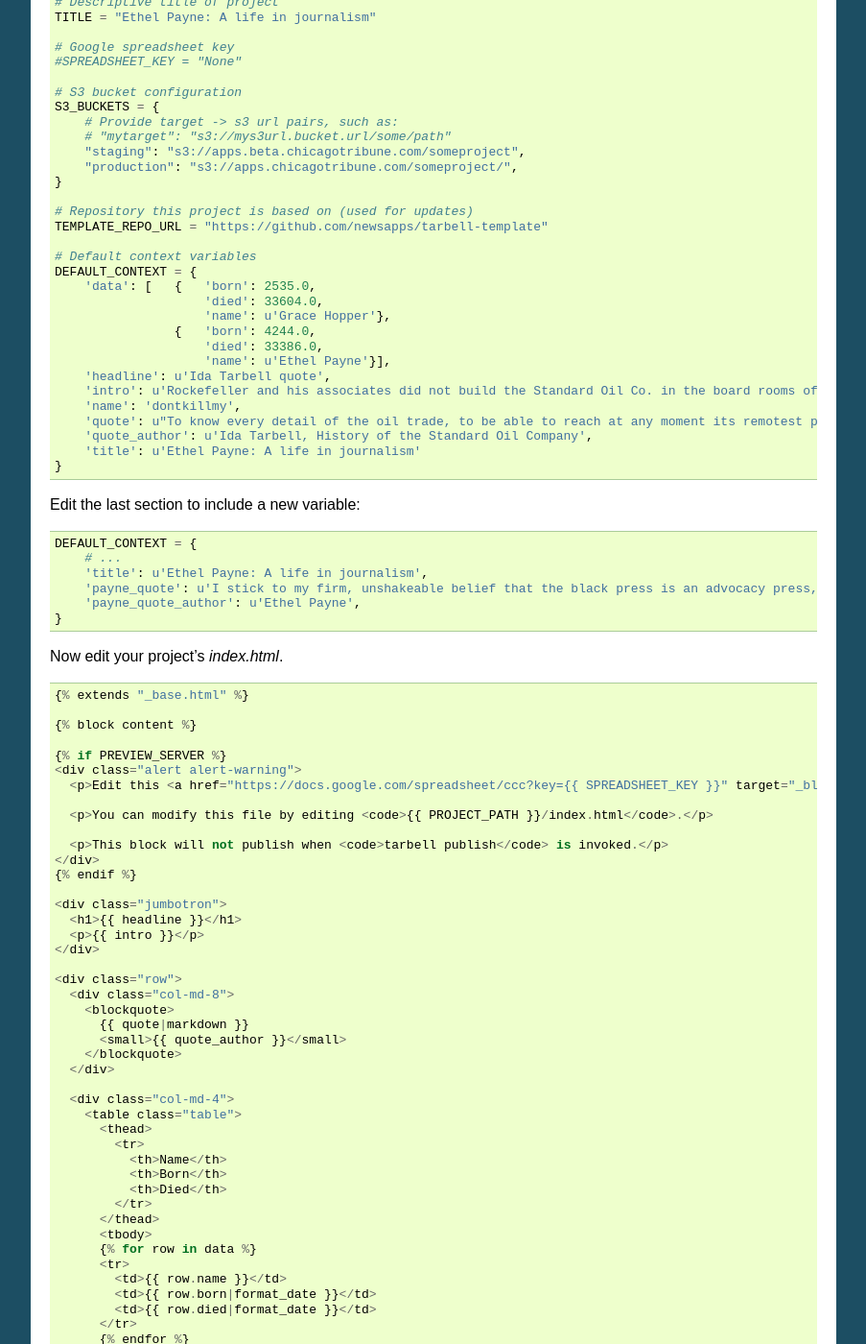
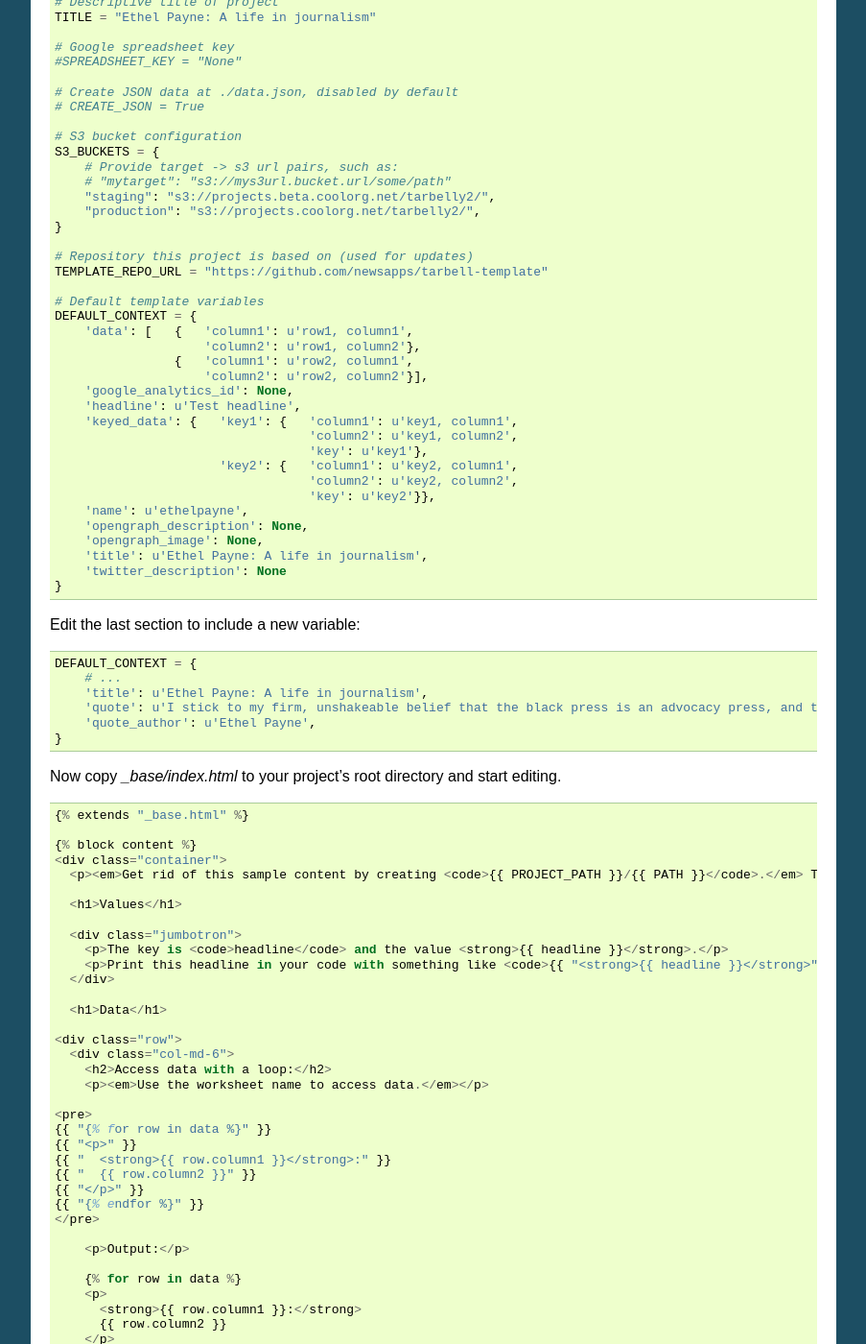
Before and after one commit to tarbell-project/tarbell, a Sphinx documentation site: the page built from tarbell/docs/tutorial.rst, in a window 1280 px wide and 1400 px high, scrolled down 2128 px. Shown: the whole window at 96% size, without its empty margins (198-1101 px from the left). Built offline with Sphinx 7.4.7, drawn with Linux system fonts in a browser that asks for light colours; some of the changed text lies outside the part shown.

Commit message:
update docs

```diff
--- a/tarbell/docs/tutorial.rst
+++ b/tarbell/docs/tutorial.rst
@@ -15,7 +15,7 @@ Got it? Now configure Tarbell::
 
     tarbell configure
 
-For our tutorial, just say "no" to drugs and to configuring Google or Amazon. It's optional!::
+For our tutorial, say no to configuring Amazon and Google docs. It's optional!::
 
   Configuring Tarbell. Press ctrl-c to bail out!
 
@@ -131,31 +131,39 @@ Open the file in your favorite editor. It should look like this::
   # Google spreadsheet key
   #SPREADSHEET_KEY = "None"
 
+  # Create JSON data at ./data.json, disabled by default
+  # CREATE_JSON = True
+
   # S3 bucket configuration
   S3_BUCKETS = {
       # Provide target -> s3 url pairs, such as:
       # "mytarget": "s3://mys3url.bucket.url/some/path"
-      "staging": "s3://apps.beta.chicagotribune.com/someproject",
-      "production": "s3://apps.chicagotribune.com/someproject/",
+      "staging": "s3://projects.beta.coolorg.net/tarbelly2/",
+      "production": "s3://projects.coolorg.net/tarbelly2/",
   }
 
   # Repository this project is based on (used for updates)
   TEMPLATE_REPO_URL = "https://github.com/newsapps/tarbell-template"
 
-  # Default context variables
+  # Default template variables
   DEFAULT_CONTEXT = {
-      'data': [   {   'born': 2535.0,
-                      'died': 33604.0,
-                      'name': u'Grace Hopper'},
-                  {   'born': 4244.0,
-                      'died': 33386.0,
-                      'name': u'Ethel Payne'}],
-      'headline': u'Ida Tarbell quote',
-      'intro': u'Rockefeller and his associates did not build the Standard Oil Co. in the board rooms of Wall Street banks. They fought their way to control by rebate and drawback, bribe and blackmail, espionage and price cutting, by ruthless ... efficiency of organization.',
-      'name': 'dontkillmy',
-      'quote': u"To know every detail of the oil trade, to be able to reach at any moment its remotest point, to control even its weakest factor \u2014 this was John D. Rockefeller's ideal of doing business. It seemed to be an intellectual necessity for him to be able to direct the course of any particular gallon of oil from the moment it gushed from the earth until it went into the lamp of a housewife. \n\nThere must be nothing \u2014 nothing in his great machine he did not know to be working right. It was to complete this ideal, to satisfy this necessity, that he undertook, late in the seventies, to organise the oil markets of the world, as he had already organised oil refining and oil transporting.",
-      'quote_author': u'Ida Tarbell, History of the Standard Oil Company',
-      'title': u'Ethel Payne: A life in journalism'
+      'data': [   {   'column1': u'row1, column1',
+                      'column2': u'row1, column2'},
+                  {   'column1': u'row2, column1',
+                      'column2': u'row2, column2'}],
+      'google_analytics_id': None,
+      'headline': u'Test headline',
+      'keyed_data': {   'key1': {   'column1': u'key1, column1',
+                                    'column2': u'key1, column2',
+                                    'key': u'key1'},
+                        'key2': {   'column1': u'key2, column1',
+                                    'column2': u'key2, column2',
+                                    'key': u'key2'}},
+      'name': u'ethelpayne',
+      'opengraph_description': None,
+      'opengraph_image': None,
+      'title': u'Ethel Payne: A life in journalism',
+      'twitter_description': None
   }
 
 Edit the last section to include a new variable::
@@ -163,79 +171,91 @@ Edit the last section to include a new variable::
   DEFAULT_CONTEXT = {
       # ...
       'title': u'Ethel Payne: A life in journalism',
-      'payne_quote': u'I stick to my firm, unshakeable belief that the black press is an advocacy press, and that I, as a part of that press, can’t afford the luxury of being unbiased ... when it come to issues that really affect my people, and I plead guilty, because I think that I am an instrument of change.',
-      'payne_quote_author': u'Ethel Payne',
+      'quote': u'I stick to my firm, unshakeable belief that the black press is an advocacy press, and that I, as a part of that press, can’t afford the luxury of being unbiased ... when it come to issues that really affect my people, and I plead guilty, because I think that I am an instrument of change.',
+      'quote_author': u'Ethel Payne',
   }
 
-Now edit your project's `index.html`. ::
+Now copy `_base/index.html` to your project's root directory and start editing. ::
 
   {% extends "_base.html" %}
 
   {% block content %}
+  <div class="container">
+    <p><em>Get rid of this sample content by creating <code>{{ PROJECT_PATH }}/{{ PATH }}</code>.</em> Take a look at <code>{{ PROJECT_PATH }}/_base/index.html</code> to see source code for the default page.</p>
 
-  {% if PREVIEW_SERVER %}
-  <div class="alert alert-warning">
-    <p>Edit this <a href="https://docs.google.com/spreadsheet/ccc?key={{ SPREADSHEET_KEY }}" target="_blank">project's Google spreadsheet</a>.</p>
+    <h1>Values</h1>
 
-    <p>You can modify this file by editing <code>{{ PROJECT_PATH }}/index.html</code>.</p>
+    <div class="jumbotron">
+      <p>The key is <code>headline</code> and the value <strong>{{ headline }}</strong>.</p>
+      <p>Print this headline in your code with something like <code>{{ "<strong>{{ headline }}</strong>" }}</code>.
+    </div>
 
-    <p>This block will not publish when <code>tarbell publish</code> is invoked.</p>
-  </div>
-  {% endif %}
-
-  <div class="jumbotron">
-    <h1>{{ headline }}</h1>
-    <p>{{ intro }}</p>
-  </div>
+    <h1>Data</h1>
 
   <div class="row">
-    <div class="col-md-8">
-      <blockquote>
-        {{ quote|markdown }}
-        <small>{{ quote_author }}</small>
-      </blockquote>
+    <div class="col-md-6">
+      <h2>Access data with a loop:</h2>
+      <p><em>Use the worksheet name to access data.</em></p>
+
+  <pre>
+  {{ "{% for row in data %}" }}
+  {{ "<p>" }}
+  {{ "  <strong>{{ row.column1 }}</strong>:" }}
+  {{ "  {{ row.column2 }}" }}
+  {{ "</p>" }}
+  {{ "{% endfor %}" }}
+  </pre>
+
+      <p>Output:</p>
+
+      {% for row in data %}
+      <p>
+        <strong>{{ row.column1 }}:</strong>
+        {{ row.column2 }}
+      </p>
+      {% endfor %}
     </div>
+    <div class="col-md-6">
+      <h2>Access data by key</h2>
+      <p><em>Requires a column named <code>key</code>.</em></p>
 
-    <div class="col-md-4">
-      <table class="table">
-        <thead>
-          <tr>
-            <th>Name</th>
-            <th>Born</th>
-            <th>Died</th>
-          </tr>
-        </thead>
-        <tbody>
-        {% for row in data %}
-        <tr>
-          <td>{{ row.name }}</td>
-          <td>{{ row.born|format_date }}</td>
-          <td>{{ row.died|format_date }}</td>
-        </tr>
-        {% endfor %}
-        </tbody>
-      </table>
+  <pre>
+  {{ "<p>" }}
+  {{ "  <strong>key1, column 1</strong>:" }}
+  {{ "  {{ keyed_data.key1.column1 }}" }}
+  {{ "</p>" }}
+  {{ "<p>" }}
+  {{ "  <strong>key2, column 2</strong>:" }}
+  {{ "  {{ keyed_data.key2.column2 }}" }}
+  {{ "</p>" }}
+  </pre>
+
+      <p>Output:</p>
+      <p>
+        <strong>key1, column 1</strong>:
+        {{ keyed_data.key1.column1 }}
+      </p>
+      <p>
+        <strong>key2, column 2</strong>:
+        {{ keyed_data.key2.column2 }}</p>
     </div>
   </div>
   {% endblock content %}
 
+Let's put your quote right at the top. Add a snippet right after `<div class="container">`::
 
-Change the quote section to use your new variables. Change this::
+    {% block content %}
+    <div class="container">
 
-    <div class="col-md-8">
-      <blockquote>
-        {{ quote|markdown }}
+      {# Ethel Payne quote #}
+      <div class="jumbotron">
+        <h2>"{{ quote }}"</h2>
         <small>{{ quote_author }}</small>
-      </blockquote>
+      </div>
+
+      {# ... #}
+
     </div>
-
-to this::
-
-    <div class="col-md-8">
-      <blockquote>
-        {{ payne_quote|markdown }}
-        <small>{{ payne_quote_author }}</small>
-      </blockquote>
-    </div>
+    {% endblock content %}
 
 Reload the server at http://127.0.0.1:5000 in your web browser to see your changes!
```
Also changed, not shown: other parts of tarbell/docs/tutorial.rst (+1 -1 lines).
